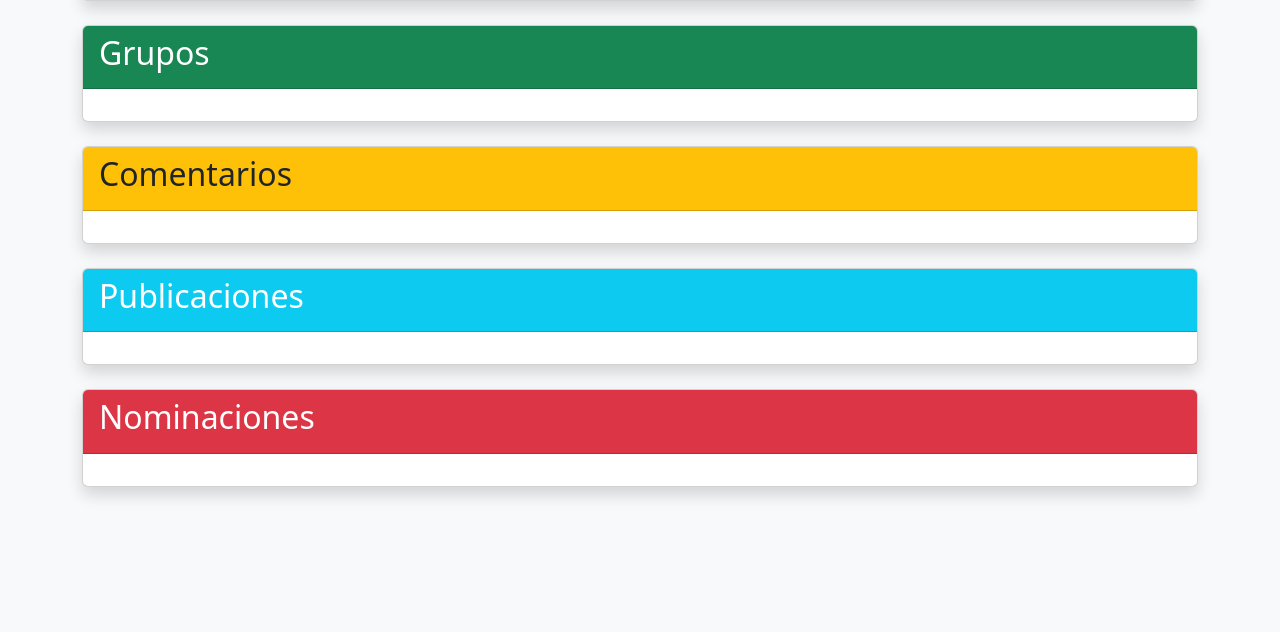
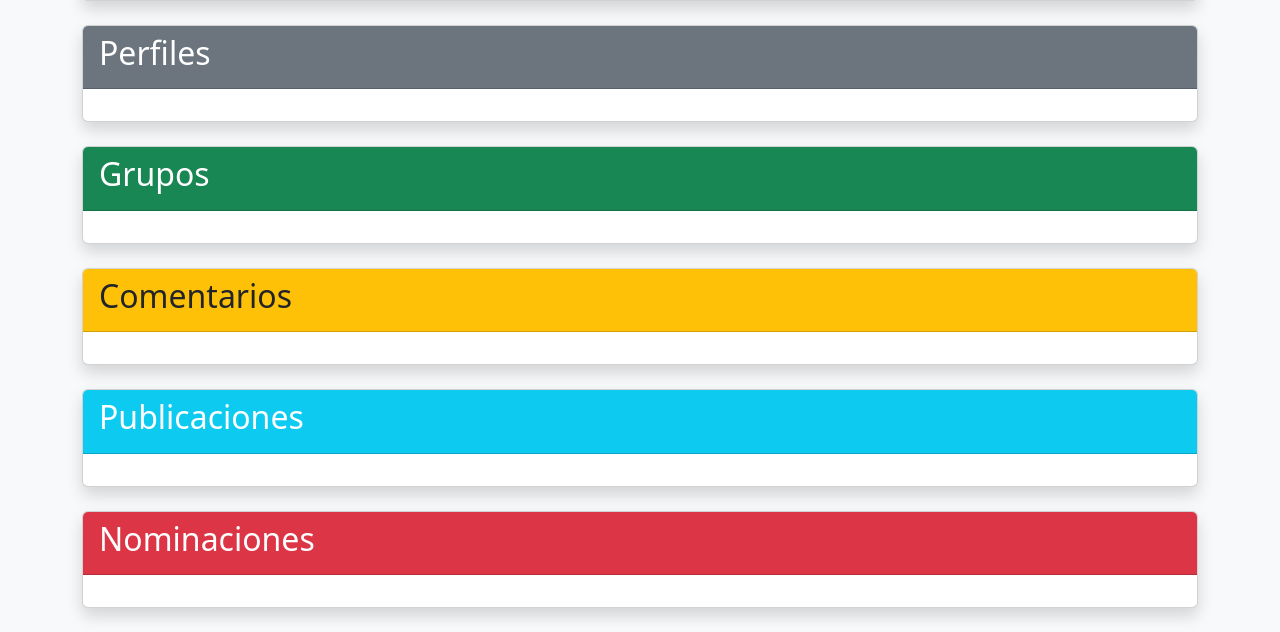
Before and after one commit to Anthonyafk/Proyecto-Final-Anuario-Estudiantil, a Django app: template src/Anuario/app/templates/index.html in a window 1280 px wide. Shown: the part 333-965 px from the top of the page. Before the commit the page ends 831 px from the top, so only its background shows below. Run offline with Django 4.2, Linux system fonts and the light colour scheme; the template is opened without the code that fills it, so the values that code supplies are empty.

Commit message:
Caches eliminados y perfil de prueba

```diff
--- a/src/Anuario/app/templates/index.html
+++ b/src/Anuario/app/templates/index.html
@@ -55,18 +55,40 @@
       </div>
     </div>
 
+        <!-- Sección de Perfiles -->
+      <div class="card mb-4 shadow">
+        <div class="card-header bg-secondary text-white">
+          <h2>Perfiles</h2>
+        </div>
+        <div class="card-body">
+          <div class="row justify-content-center"> <!-- Clase añadida -->
+            {% for perfil in perfiles %}
+            <div class="col-md-4 mb-3">
+              <div class="card h-100">
+                <img src="{% static perfil.foto_portada %}" class="card-img-top" alt="Portada">
+                <div class="card-body text-center">
+                  <img src="{% static perfil.foto_perfil %}" alt="Perfil" class="rounded-circle mb-2 d-block mx-auto" width="80">
+                  <p class="card-text">{{ perfil.biografia }}</p>
+                </div>
+              </div>
+            </div>
+            {% endfor %}
+          </div>
+        </div>
+      </div>
+
     <!-- Sección de Grupos -->
     <div class="card mb-4 shadow">
       <div class="card-header bg-success text-white">
         <h2>Grupos</h2>
       </div>
       <div class="card-body">
-        <div class="row">
+        <div class="row justify-content-center"> <!-- Clase añadida -->
           {% for grupo in grupos %}
           <div class="col-md-4 mb-3">
             <div class="card h-100">
               <img src="{% static grupo.foto_portada %}"
-                   class="card-img-top" alt="{{ grupo.nombre }}">
+              class="card-img-top d-block mx-auto" alt="{{ grupo.nombre }}">
               <div class="card-body">
                 <h5 class="card-title">{{ grupo.nombre }}</h5>
                 <p class="card-text">{{ grupo.descripcion }}</p>
--- a/src/Anuario/app/views.py
+++ b/src/Anuario/app/views.py
@@ -1,5 +1,5 @@
 from django.shortcuts import render
-from .models import Usuario, Grupo, Comentario, Publicacion, Nominacion  # .... etc.
+from .models import Usuario, Grupo, Comentario, Publicacion, Nominacion, Perfil  # .... etc.
 
 def index(request):
     contextosinpretexto = {
@@ -7,6 +7,7 @@ def index(request):
     'grupos': Grupo.objects.all(),
     'comentarios': Comentario.objects.all(),
     'publicaciones': Publicacion.objects.all(),
-    'nominaciones': Nominacion.objects.all()
+    'nominaciones': Nominacion.objects.all(),
+    'perfiles': Perfil.objects.all()
     }
     return render(request, "index.html", contextosinpretexto)
--- a/src/Anuario/fixtures/usuariosPrueba.json
+++ b/src/Anuario/fixtures/usuariosPrueba.json
@@ -40,7 +40,7 @@
             "fecha_creacion": "2024-03-10",
             "hora_creacion": "09:15:00",
             "descripcion": "Inscripciones abiertas para el concurso de quien tiene el mejor avatar de Club Penguin <3",
-            "imagen": "images/Patrick.jpeg",
+            "imagen": "images/JhonFN.jpg",
             "video_url": "https://www.youtube.com/watch?v=dQw4w9WgXcQ"
         }
     },
```
Also changed, not shown: README.md, src/Anuario/app/static/images/JhonFN.jpg (added).
